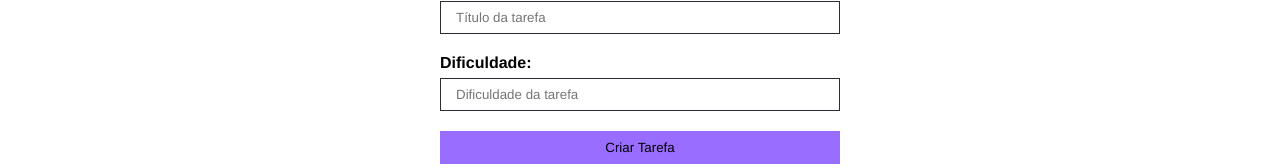
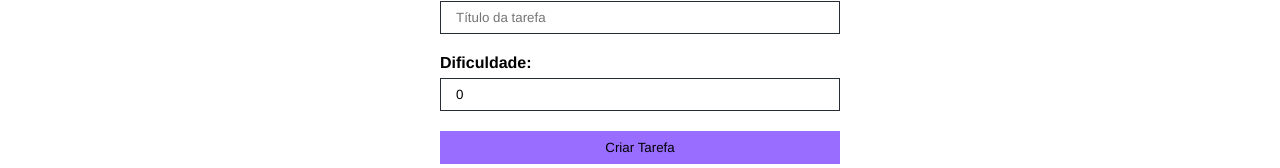
Before and after one commit to GianManzo/todo_list, a React (Create React App) app: page / in a window 1280 px wide. Shown: the part 172-340 px from the top of the page. Built offline with nearby package versions, Linux system fonts and the light colour scheme.

Commit message:
add log. task

```diff
--- a/src/Components/Content.tsx
+++ b/src/Components/Content.tsx
@@ -1,15 +1,23 @@
-import React from 'react'
+import React, { useState, ChangeEvent, FormEvent, useEffect } from 'react'
 import styles from './Content.module.css'
 import TaskForm from './TaskForm'
 import TaskList from './TaskList'
 
+import { ITask } from '../Interfaces/Task'
+
 const Content = () => {
+  const [taskList, setTaskList] = useState<ITask[]>([])
+
   return (
     <>
       <main className={styles.main}>
         <div>
           <h2>Qual sua tarefa?</h2>
-          <TaskForm btnText="Criar Tarefa" />
+          <TaskForm
+            btnText="Criar Tarefa"
+            taskList={taskList}
+            setTaskList={setTaskList}
+          />
         </div>
         <div>
           <h2>Suas Tarefas</h2>
--- a/src/Components/TaskForm.tsx
+++ b/src/Components/TaskForm.tsx
@@ -1,16 +1,49 @@
-import React from 'react'
+import React, { useState, ChangeEvent, FormEvent, useEffect } from 'react'
 import styles from './TaskForm.module.css'
+
+import { ITask } from '../Interfaces/Task'
 
 type Props = {
   btnText: string
+  taskList: ITask[]
+  setTaskList?: React.Dispatch<React.SetStateAction<ITask[]>>
 }
 
-const TaskForm = ({ btnText }: Props) => {
+const TaskForm = ({ btnText, taskList, setTaskList }: Props) => {
+  const [id, setId] = useState<number>(0)
+  const [title, setTitle] = useState<string>('')
+  const [difficulty, setDifficulty] = useState<number>(0)
+
+  const addTaskHandler = (e: FormEvent<HTMLFormElement>) => {
+    e.preventDefault()
+    const id = Math.floor(Math.random() * 1000)
+    const newTask: ITask = { id, title, difficulty }
+
+    setTaskList!([...taskList, newTask])
+    setTitle('')
+    setDifficulty(0)
+    console.log(taskList)
+  }
+
+  const handleChange = (e: ChangeEvent<HTMLInputElement>) => {
+    if (e.target.name === 'title') {
+      setTitle(e.target.value)
+    } else {
+      setDifficulty(parseInt(e.target.value))
+    }
+  }
+
   return (
-    <form className={styles.form}>
+    <form onSubmit={addTaskHandler} className={styles.form}>
       <div className={styles.input_container}>
         <label htmlFor="title">Título: </label>
-        <input type="text" name="title" placeholder="Título da tarefa" />
+        <input
+          type="text"
+          name="title"
+          placeholder="Título da tarefa"
+          onChange={handleChange}
+          value={title}
+        />
       </div>
       <div className={styles.input_container}>
         <label htmlFor="difficulty">Dificuldade: </label>
@@ -18,6 +51,8 @@
           type="text"
           name="difficulty"
           placeholder="Dificuldade da tarefa"
+          onChange={handleChange}
+          value={difficulty}
         />
       </div>
       <input type="submit" value={btnText} />
--- /dev/null
+++ b/src/Interfaces/Task.ts
@@ -0,0 +1,5 @@
+export interface ITask {
+  id: number
+  title: string
+  difficulty: number
+}
```
